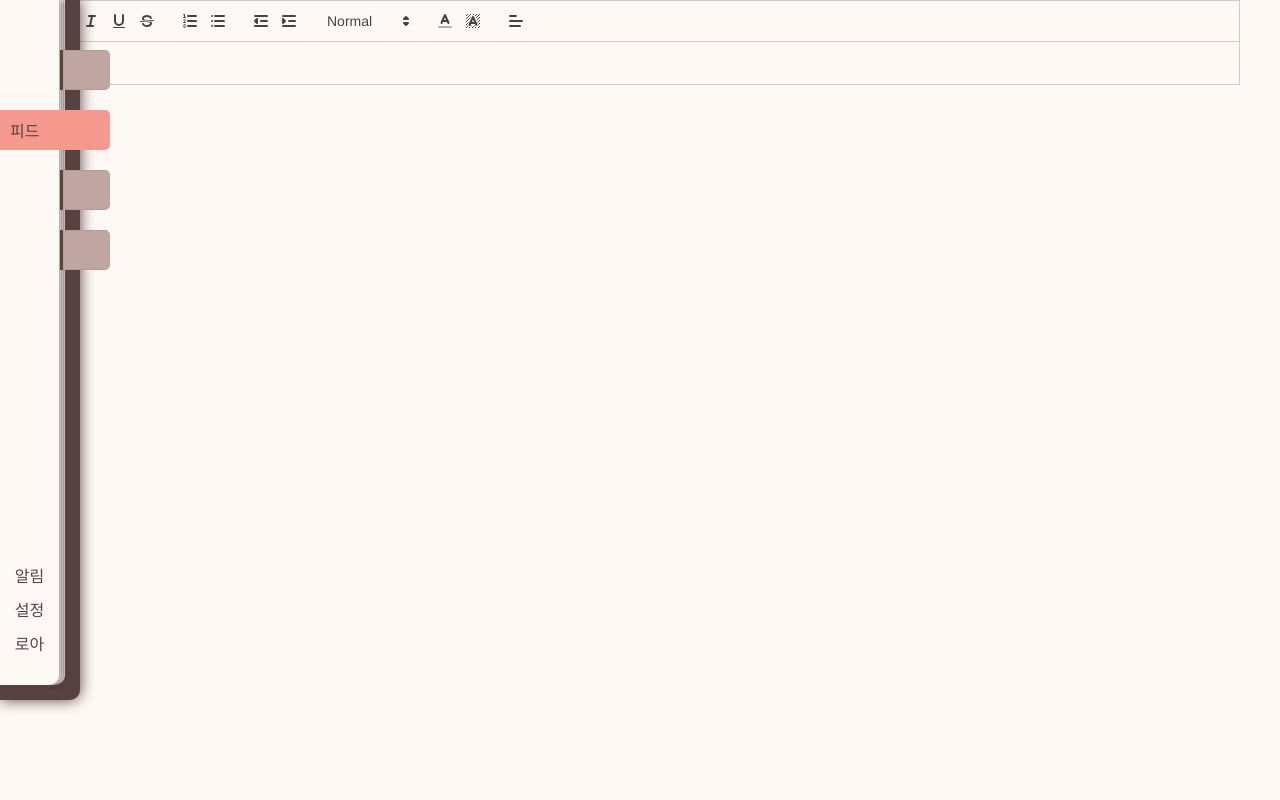
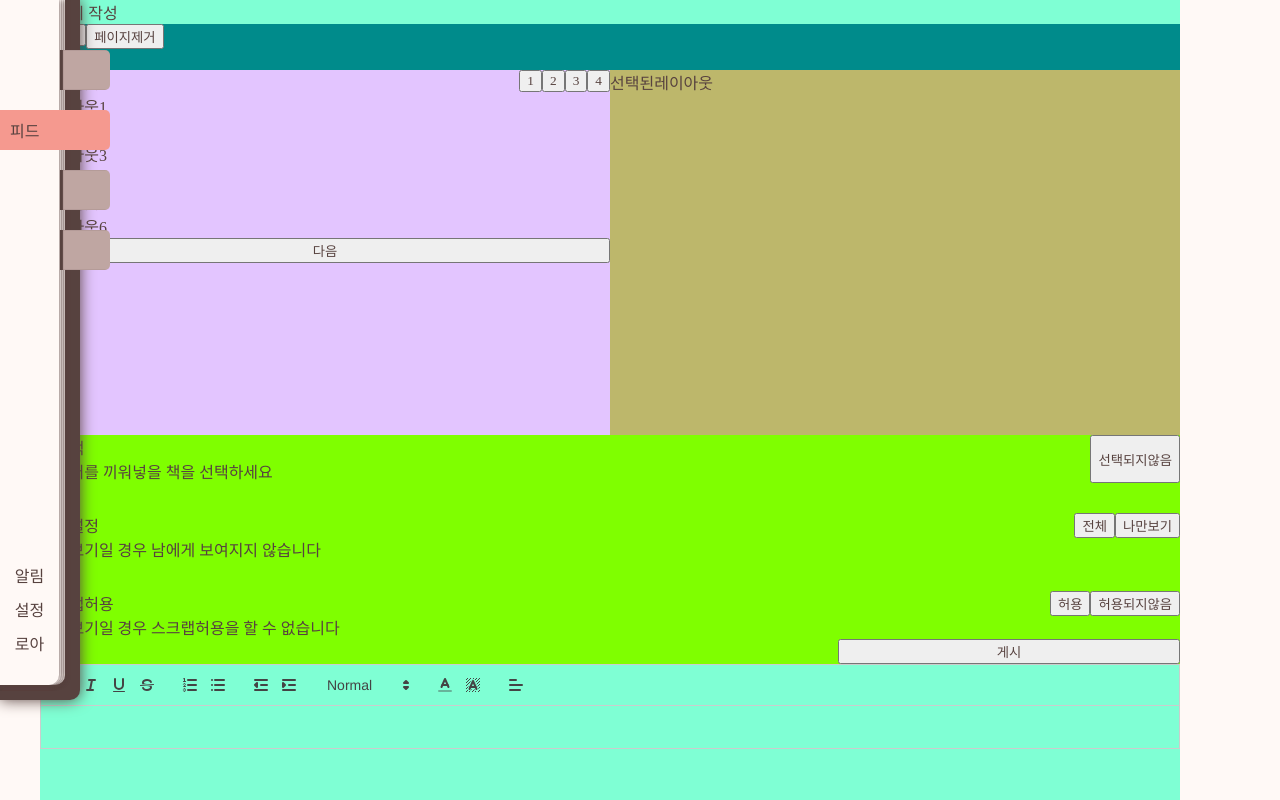
Before and after one commit to thingk0/Mybrary, a React (Create React App) app in the folder frontend/: page /threadCreate in a window 1280 px wide. Built offline with nearby package versions, Linux system fonts and the light colour scheme; a web font is replaced by a local one.

Commit message:
FEAT: 스레드 생성페이지 제작
Change-Id: I489952a7a8936779be2cdd31163710cd5cabc8d0

```diff
--- a/frontend/src/pages/ThreadCreatePage.js
+++ b/frontend/src/pages/ThreadCreatePage.js
@@ -2,11 +2,26 @@ import React, { useState, useMemo, useRef, useEffect } from "react";
 import ReactQuill from "react-quill";
 // import ReactQuill, { Quill } from "react-quill";
 import "react-quill/dist/quill.snow.css";
-//아직 안쓰는 거 일단 주석처리
 // import ImageResize from "@looop/quill-image-resize-module-react";
+import styles from "./style/ThreadCreatePage.module.css";
 import Container from "../components/frame/Container";
+// import searchicon from "../assets/searchicon.png";
 
 export default function ThreadCreatePage() {
+  const [addtext, setAddtext] = useState("");
+  const [addfriend, setAddfriend] = useState("");
+  const [sectionVisible, setSectionVisible] = useState("left-center"); // 상태 변수 추가
+
+  // "다음" 버튼 핸들러
+  const handleNextClick = () => {
+    setSectionVisible("center-right");
+  };
+
+  // ".미드오른쪽" 섹션 클릭 핸들러
+  const handleRightSectionClick = () => {
+    setSectionVisible("left-center");
+  };
+
   // Quill.register("modules/ImageResize", ImageResize);
 
   const [content1, setContent1] = useState(""); // 첫 번째 Quill 컴포넌트의 내용
@@ -50,19 +65,137 @@ export default function ThreadCreatePage() {
     }
   }, []);
 
-  // 두 번째 Quill 컴포넌트의 툴바 설정
-  // useEffect(() => {
-  //   if (quillRef2.current) {
-  //     quillRef2.current.getEditor().getModule("toolbar").update();
-  //   }
-  // }, []);
-
   return (
     <>
       <Container>
-        <div>
+        <div className={styles.메인}>
+          <span>페이지 작성</span>
+          <div className={styles.페이지만들기}>
+            <div className={styles.페이지만들기헤더}>
+              <div>
+                <button>1</button>
+                <button>+</button>
+              </div>
+              <div>
+                <button>페이지제거</button>
+              </div>
+            </div>
+            <div
+              className={`${styles.페이지만들기미드} ${
+                sectionVisible === "left-center"
+                  ? styles.showLeftCenter
+                  : styles.showCenterRight
+              }`}
+            >
+              <div className={styles.미드왼쪽}>
+                <div className={styles.왼쪽헤더}>
+                  <span>레이아웃</span>
+                  <div>
+                    <button>1</button>
+                    <button>2</button>
+                    <button>3</button>
+                    <button>4</button>
+                  </div>
+                </div>
+                <div className={styles.왼쪽미드}>
+                  <div>
+                    <div>레이아웃1</div>
+                    <div>레이아웃2</div>
+                    <div>레이아웃3</div>
+                    <div>레이아웃4</div>
+                    <div>레이아웃5</div>
+                    <div>레이아웃6</div>
+                  </div>
+                  <button onClick={handleNextClick}>다음</button>
+                </div>
+              </div>
+              <div className={styles.미드중앙}>
+                <div>선택된레이아웃</div>
+              </div>
+              <div className={styles.미드오른쪽}>
+                <div className={styles.태그추가부분}>
+                  <span>태그추가</span>
+                  <form>
+                    {/* <form onSubmit={handleSubmit}> */}
+                    <label htmlFor="add"></label>
+                    <div className={styles.searchContainer}>
+                      <input
+                        type="text"
+                        id="add"
+                        placeholder="태그추가"
+                        value={addtext}
+                        className={styles.searchInput}
+                        onChange={(e) => setAddtext(e.target.value)}
+                      />
+                      <button type="submit" className={styles.searchButton}>
+                        +
+                      </button>
+                    </div>
+                  </form>
+                  <div className={styles.추가된태그들}>추가된태그들</div>
+                </div>
+                <div className={styles.친구태그부분}>
+                  <span>친구태그</span>
+                  <form>
+                    {/* <form onSubmit={handleSubmit}> */}
+                    <label htmlFor="add2"></label>
+                    <div className={styles.searchContainer}>
+                      <input
+                        type="text"
+                        id="add2"
+                        placeholder="태그추가"
+                        value={addfriend}
+                        className={styles.searchInput}
+                        onChange={(e) => setAddfriend(e.target.value)}
+                      />
+                      <button type="submit" className={styles.searchButton}>
+                        +
+                      </button>
+                    </div>
+                  </form>
+                  <div className={styles.추가된태그들}>추가된친구태그들</div>
+                </div>
+                <div className={styles.레아수정}>
+                  <button onClick={handleRightSectionClick}>
+                    {/* 오른쪽 섹션 내용 */}레이아웃수정
+                  </button>
+                </div>
+              </div>
+            </div>
+            <div className={styles.페이지만들기푸터}>
+              <div className={styles.푸터}>
+                <div className={styles.푸터인포}>
+                  <span>책선택</span>
+                  <span>페이퍼를 끼워넣을 책을 선택하세요</span>
+                </div>
+                <button>선택되지않음</button>
+              </div>
+              <div className={styles.푸터}>
+                <div className={styles.푸터인포}>
+                  <span>공개설정</span>
+                  <span>나만보기일 경우 남에게 보여지지 않습니다</span>
+                </div>
+                <div>
+                  <button>전체</button>
+                  <button>나만보기</button>
+                </div>
+              </div>
+              <div className={styles.푸터}>
+                <div className={styles.푸터인포}>
+                  <span>스크랩허용</span>
+                  <span>나만보기일 경우 스크랩허용을 할 수 없습니다</span>
+                </div>
+                <div>
+                  <button>허용</button>
+                  <button>허용되지않음</button>
+                </div>
+              </div>
+            </div>
+            <div className={styles.게시}>
+              <button className={styles.버튼게시}>게시</button>
+            </div>
+          </div>
           <div>
-            {/* 첫 번째 Quill 컴포넌트 */}
             <ReactQuill
               ref={quillRef1}
               value={content1}
@@ -70,15 +203,6 @@ export default function ThreadCreatePage() {
               modules={modules}
             />
           </div>
-          {/* <div> */}
-          {/* 두 번째 Quill 컴포넌트 */}
-          {/* <ReactQuill
-              ref={quillRef2}
-              value={content2}
-              onChange={setContent2}
-              modules={modules}
-            />
-          </div> */}
         </div>
       </Container>
     </>
--- a/frontend/src/pages/style/ThreadCreatePage.module.css
+++ b/frontend/src/pages/style/ThreadCreatePage.module.css
@@ -0,0 +1,125 @@
+.메인 {
+  width: 95%;
+  height: 100%;
+  background-color: aquamarine;
+}
+.페이지만들기 {
+  width: 100%;
+  height: 80%;
+  background-color: chartreuse;
+  display: flex;
+  flex-direction: column;
+}
+.페이지만들기헤더 {
+  display: flex;
+  width: 100%;
+  height: 10%;
+  background-color: darkcyan;
+}
+.페이지만들기미드 {
+  display: flex;
+  overflow: hidden;
+  width: 100%;
+  max-width: 100%;
+  height: 80%;
+  background-color: rgb(255, 244, 230);
+  justify-content: center;
+}
+.미드왼쪽 {
+  display: flex;
+  flex-direction: column;
+  width: 50%;
+  background-color: rgb(227, 197, 255);
+}
+.왼쪽헤더 {
+  display: flex;
+  width: 100%;
+  justify-content: space-between;
+}
+.왼쪽미드 {
+  display: flex;
+  flex-direction: column;
+}
+.미드중앙 {
+  width: 50%;
+  background-color: darkkhaki;
+}
+.미드오른쪽 {
+  width: 50%;
+  display: flex;
+  flex-direction: column;
+  align-items: center;
+  background-color: rgb(245, 198, 170);
+}
+.추가된태그들 {
+  display: flex;
+  flex-wrap: nowrap;
+}
+.태그추가부분,
+.친구태그부분,
+.레아수정 {
+  width: 100%;
+}
+
+.미드왼쪽,
+.미드중앙,
+.미드오른쪽 {
+  flex-shrink: 0;
+  /* ... 기존 스타일 ... */
+  /* position: absolute; 부모 요소에 대해 절대적 위치 설정 */
+  /* width: 100%; */
+  transition: transform 0.5s ease; /* 부드러운 전환 효과 */
+}
+.showLeftCenter .미드왼쪽 {
+  transform: translateX(50%); /* 원래 위치로 */
+}
+.showLeftCenter .미드중앙 {
+  transform: translateX(50%);
+}
+.showLeftCenter .미드오른쪽 {
+  transform: translateX(150%); /* 더 오른쪽으로 이동 */
+}
+/* 중앙과 오른쪽 섹션을 보여주는 스타일 */
+.showCenterRight .미드왼쪽 {
+  transform: translateX(-200%); /* 왼쪽으로 이동 */
+}
+.showCenterRight .미드중앙 {
+  transform: translateX(-50%);
+}
+.showCenterRight .미드오른쪽 {
+  transform: translateX(-50%); /* 오른쪽으로 이동 */
+}
+
+.태그추가부분,
+.친구태그부분 {
+  height: 43%;
+}
+.레아수정 {
+  display: flex;
+  justify-content: center;
+  align-items: center;
+}
+
+.페이지만들기푸터 {
+  display: flex;
+  flex-direction: column;
+  width: 100%;
+  gap: 30px;
+}
+.푸터 {
+  display: flex;
+  width: 100%;
+  justify-content: space-between;
+}
+.푸터인포 {
+  display: flex;
+  flex-direction: column;
+}
+.게시 {
+  width: 100%;
+  display: flex;
+  justify-content: flex-end;
+}
+.버튼게시 {
+  width: 30%;
+}
```
